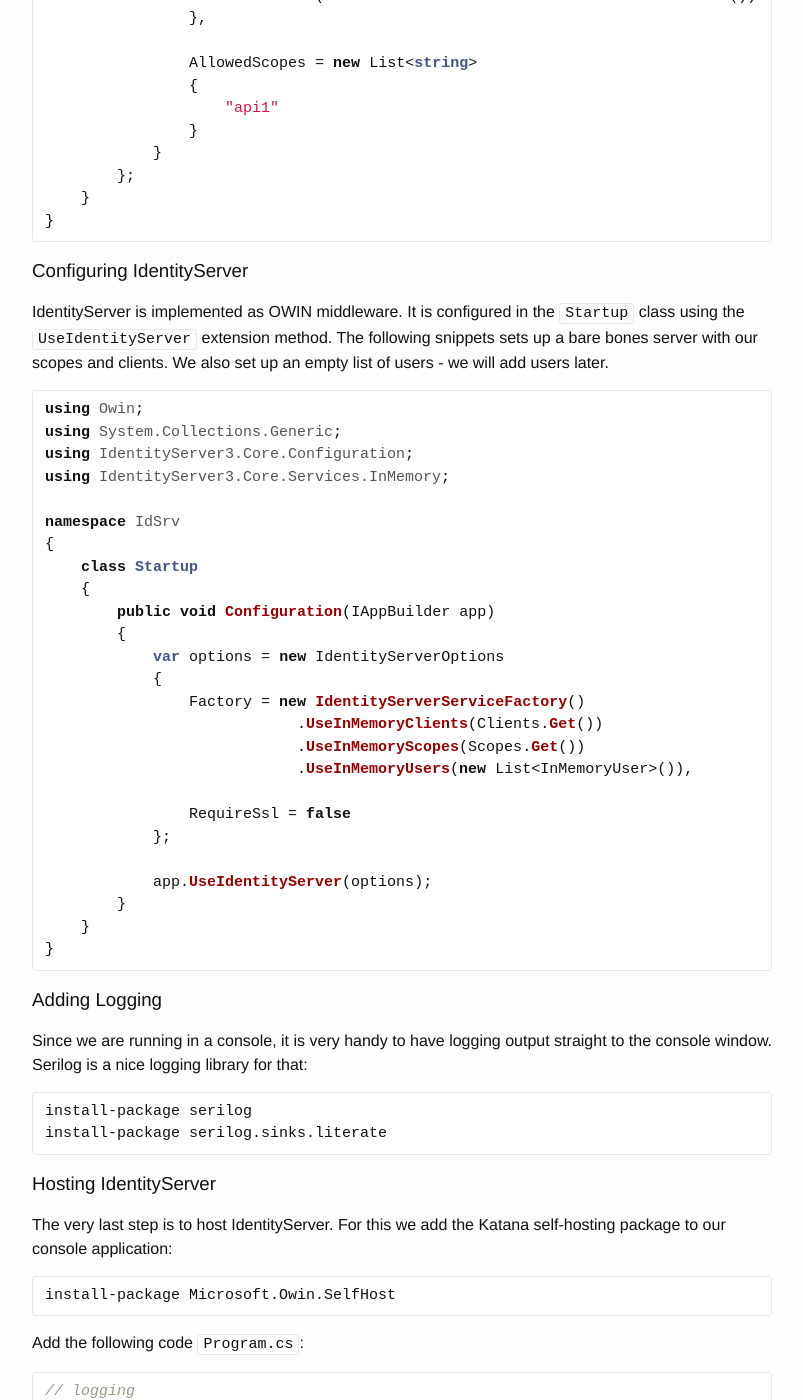
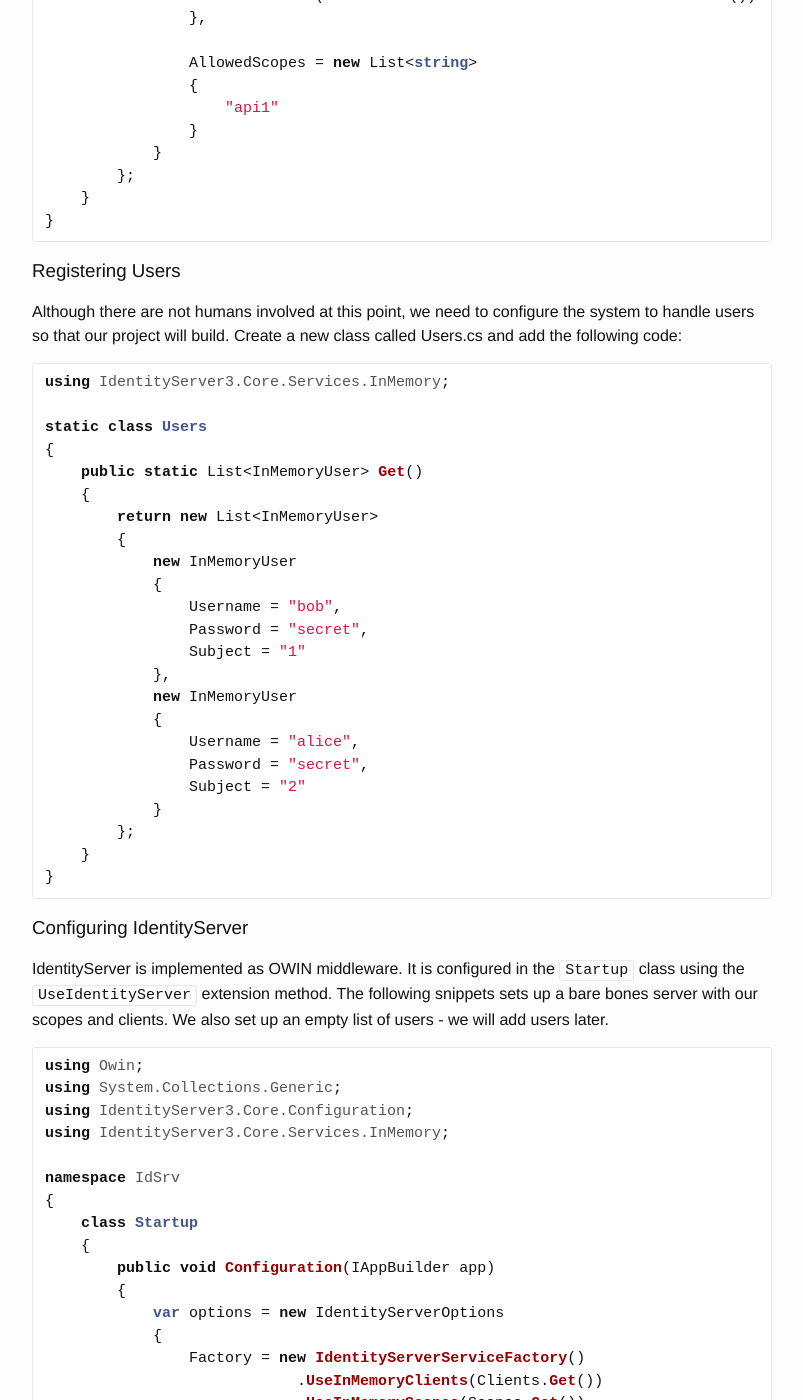
Before and after one commit to IdentityServer/Documentation, a Jekyll site: the page built from docsv2/overview/simplestOAuth.md, in a window 1280 px wide and 1400 px high, scrolled down 2075 px. Shown: the whole window, without its empty margins (238-1041 px from the left). Built offline with Jekyll 4.4.1, drawn with Linux system fonts in a browser that asks for light colours.

Commit message:
Add Users Class so program will build
In working my way through the instructions, I found that the program would not build unless I added a Users class before the first iteration of Program.cs which is describe a few sections later.

````diff
--- a/docsv2/overview/simplestOAuth.md
+++ b/docsv2/overview/simplestOAuth.md
@@ -95,6 +95,33 @@
                 {
                     "api1"
                 }
+            }
+        };
+    }
+}
+```
+### Registering Users
+Although there are not humans involved at this point, we need to configure the system to handle users so that our project will build.  Create a new class called Users.cs and add the following code:
+```csharp
+using IdentityServer3.Core.Services.InMemory;
+
+static class Users
+{
+    public static List<InMemoryUser> Get()
+    {
+        return new List<InMemoryUser>
+        {
+            new InMemoryUser
+            {
+                Username = "bob",
+                Password = "secret",
+                Subject = "1"
+            },
+            new InMemoryUser
+            {
+                Username = "alice",
+                Password = "secret",
+                Subject = "2"
             }
         };
     }
````
